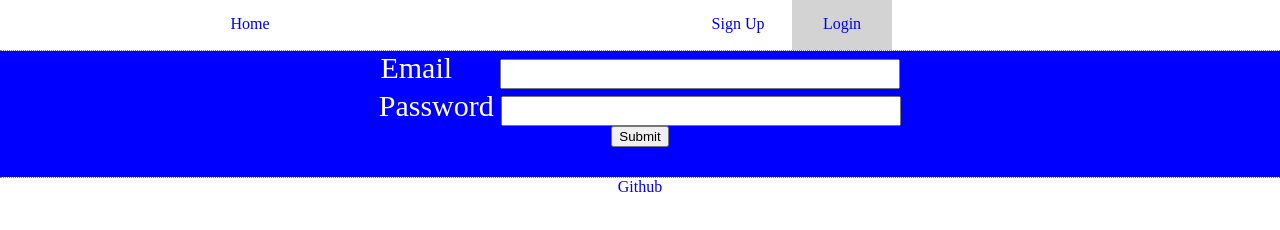
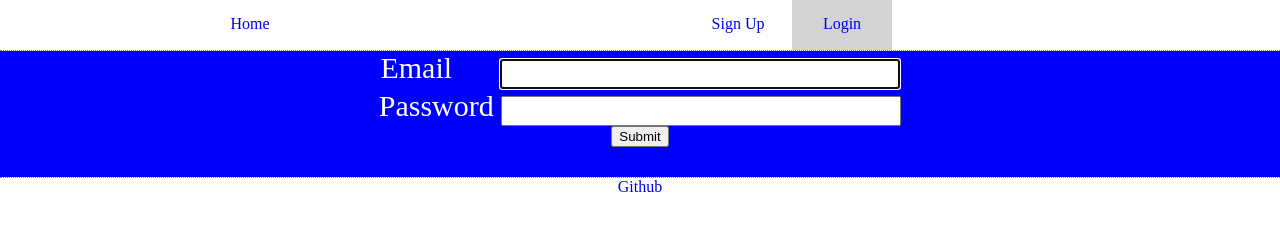
Before and after one commit to happpyier/trademybook, a website: page login.html in a window 1280 px wide. Drawn offline with nearby package versions, Linux system fonts and the light colour scheme.

```diff
--- a/login.html
+++ b/login.html
@@ -113,7 +113,7 @@
 		<div id="mainContent">
 			<div class="second">
 				Email
-				<input id="valEmail"> </input>
+				<input id="valEmail" autofocus> </input>
 			</div>
 			<div class="second">
 				Password
```
